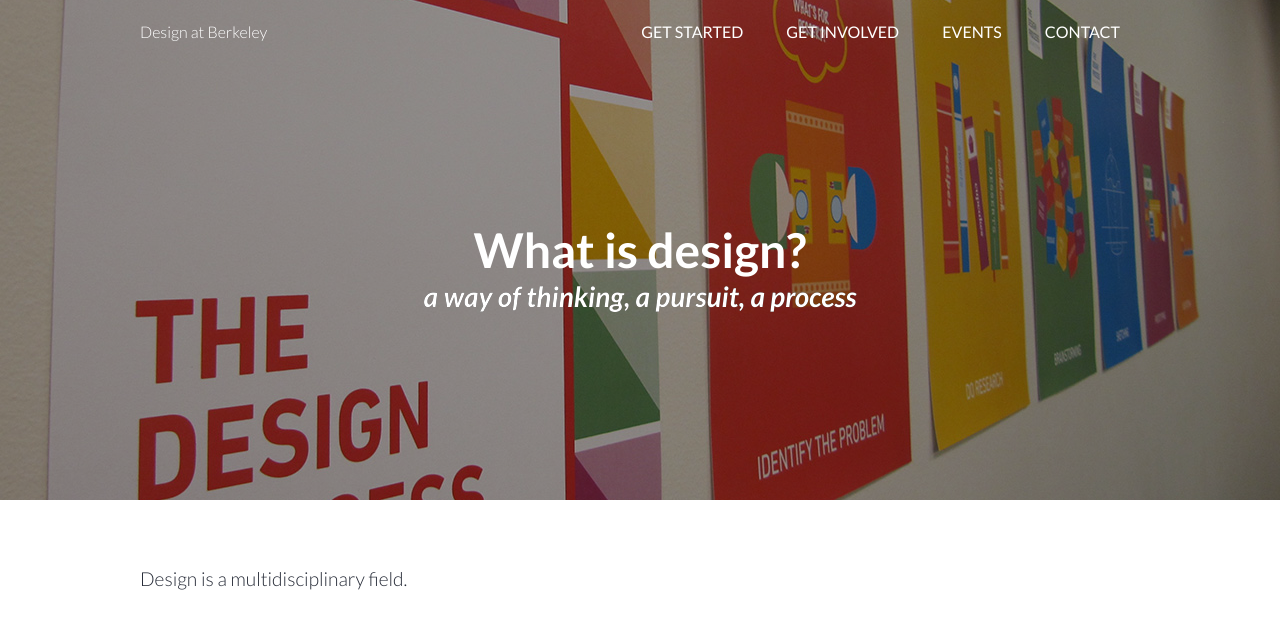
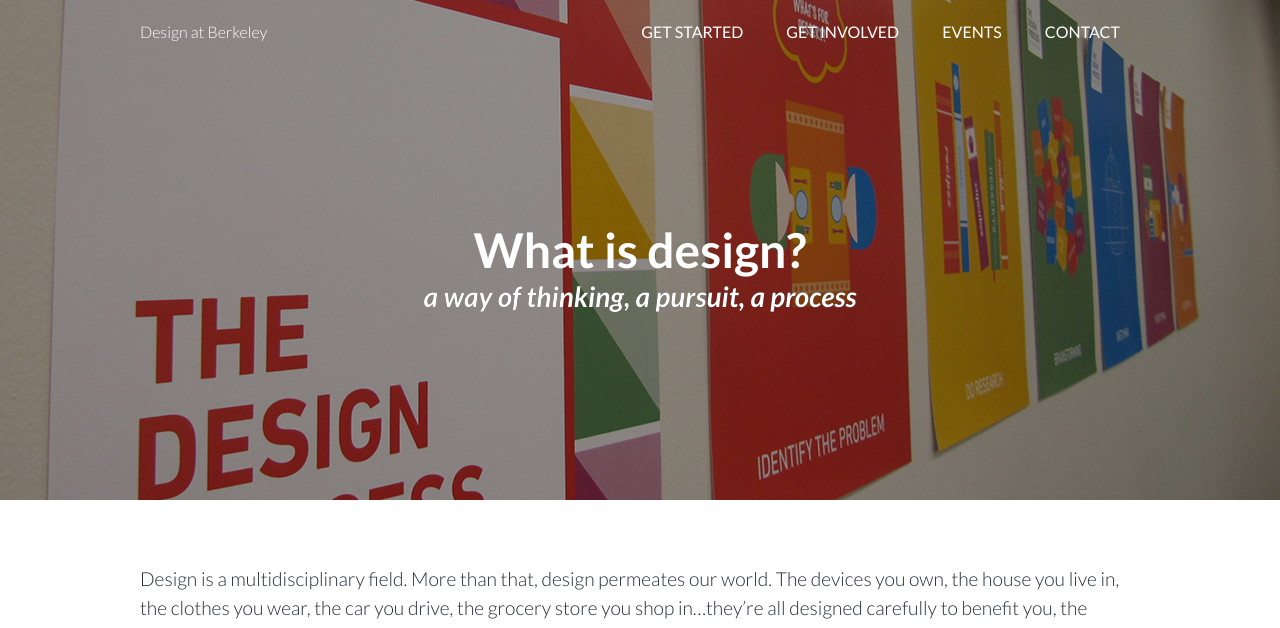
Before and after one commit to alexsg/designatberkeley, a Jekyll site: the page built from intro.md, in a window 1280 px wide. Shown: the top 628 px of the page. Built offline with Jekyll 4.4.1, drawn with Linux system fonts in a browser that asks for light colours; nearby versions of some CDN libraries; some of the changed text lies outside the part shown.

```diff
--- a/_includes/nav.html
+++ b/_includes/nav.html
@@ -24,7 +24,7 @@
         </ul>
       </li>
 			<li class="nav-link">
-        <a href="/events">Events</a>
+        <a data-scroll-nav="1">Events</a>
       </li>
 			<li class="nav-link">
         <a href="/contact">Contact</a>
--- a/_sass/_type.scss
+++ b/_sass/_type.scss
@@ -43,9 +43,10 @@ h1 {
 }
 
 .mid span {
-	font-size: $base-font-size * 2;
-	font-style: italic;
-	font-weight: 700;
+	font-size: $base-font-size ;
+	// font-style: italic;
+	font-weight: 500;
+  text-transform: uppercase;
 }
 
 
--- a/intro.md
+++ b/intro.md
@@ -5,4 +5,8 @@ permalink: /intro/
 published: true
 ---
 
-Design is a multidisciplinary field.
+Design is a multidisciplinary field. More than that, design permeates our world. The devices you own, the house you live in, the clothes you wear, the car you drive, the grocery store you shop in...they're all designed carefully to benefit you, the product's usability, the company's bottom line...the list goes on. While it's easy to think design is purely visual, design actually encompasses so much more.
+
+At the heart of it, design is about solving problems. Björn Hartmann, an EECS professor, said that "design is a larger process that begins with finding out opportunities for improving the world around you.""
+
+[John Maeda](https://about.me/johnmaeda), past president of RISD and current partner at KPCB, separates 'design' into three categories: physical design, cognitive design, and social design. These categories are still broad generalizations.
--- a/js/home.js
+++ b/js/home.js
@@ -10,7 +10,7 @@ $(document).ready(function(){
    **/
   var $rotate = $('#rotate');
   if ($rotate) {
-    $rotate.text("the perfect fusion of creativity and logic|a way of thinking, a pursuit, a process|interdisciplinary problem-solving|everywhere, everything|iterating on a problem to find the best solution|a way to enhance people's lives");
+    $rotate.text("the perfect fusion of creativity and logic|a way of thinking, a pursuit, a process|interdisciplinary problem-solving|iterating on a problem to find the best solution|a way to enhance people's lives");
   }
 
 
```
Also changed, not shown: _layouts/home.html (+2 -8 lines), council.md (+6 -1 lines), research.md (+14 -12 lines).
